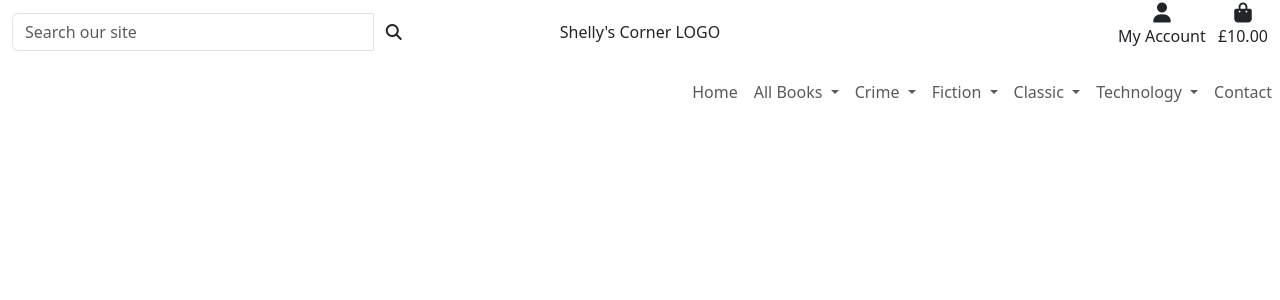
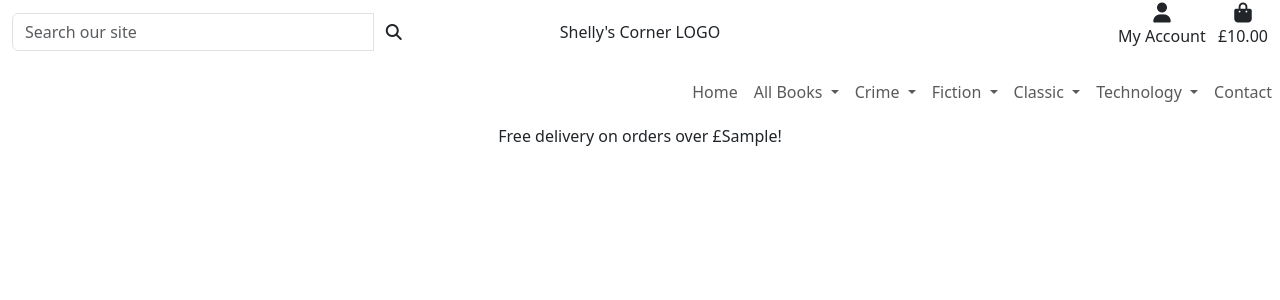
Before and after one commit to ChristianCricchi/shelly-s_corner, a Django app: template templates/base.html in a window 1280 px wide. Shown: the top 300 px of the page. Run offline with Django 3.2, Linux system fonts and the light colour scheme; the template is opened without the code that fills it: most values are stand-ins (such as "Sample title", 1, 10 or a date in 2020); some libraries are stand-ins or nearby versions.

Commit message:
feat: Implement a new banner.

```diff
--- a/templates/base.html
+++ b/templates/base.html
@@ -113,11 +113,14 @@
 
                       {% include 'includes/mobile-top-header.html' %}
                       {% include 'includes/main-nav.html' %}
-
                 </nav>
             </div>
+            <div class="row text-center">
+                <div class="col">
+                    <p class="my-1">Free delivery on orders over £{{ free_delivery_threshold }}!</p>
+                </div>
+            </div>
         </div>
-
     </header>
 
 
```
